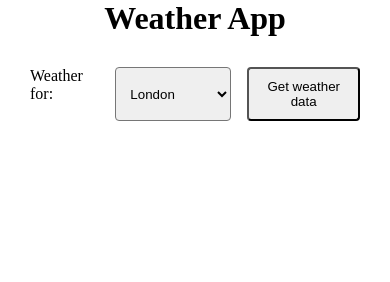
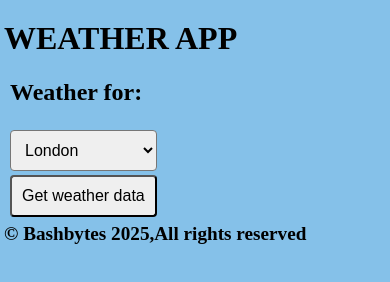
Before and after one commit to Majok-Bol/weather_app, a plain HTML site: page index.html in a window 390 px wide. Drawn offline with Linux system fonts and the light colour scheme.

```diff
--- a/index.css
+++ b/index.css
@@ -4,32 +4,77 @@
     margin:0;
     padding:0;
 }
-:root {
+/* :root {
     --dark-grey: #0a0a23;
     --light-grey: #f5f6f7;
     --white: #ffffff;
     --black: #000;
-}
+} */
 body{
     display:flex;
     flex-direction: column;
-
-
-    align-items: center;
+    background-color: #85c1e9 ;
+margin:4px;
 }
 .div{
     display: flex;
-    margin:20px;
-    padding:10px;
-    gap:1rem;
+    margin:2px;
+    padding:4px;
+    gap:0.2rem;
 
+}
+.heading{
+    font-size: 1.5rem;
+    font-weight: bold;
+}
+h1{
+    margin-top:1rem;
+    text-align: center;
+    margin-bottom: 1rem;
 }
 #select-city{
     border-radius: 4px;
     padding:10px;
+    cursor: pointer;
+    font-size: 1rem;
 
 }
 button{
         border-radius: 4px;
         padding:10px;
+        cursor:pointer;
+        font-size: 1rem;
 }
+button:hover,#select-city:hover{
+    background-color:#3498db  ;
+}
+footer{
+
+    font-weight: 700;
+    font-size: 1.2rem;
+    text-align: center;
+
+
+
+
+}
+  #weather-container p {
+    font-family: Arial, sans-serif;
+    font-size: 1rem;
+    color: #333;
+    margin: 8px 0;
+    padding: 4px 4px;
+    background-color: #f4f4f4;
+    border-radius: 6px;
+  }
+
+@media (max-width:480px) {
+    body {
+        align-items: flex-start;
+        flex-direction: column;
+    }
+ .div{
+    flex-direction: column;
+ }
+
+}
--- a/index.html
+++ b/index.html
@@ -7,22 +7,26 @@
     <link rel="stylesheet" href="./index.css" />
   </head>
   <body>
-    <h1>Weather App</h1>
+    <h1>WEATHER APP</h1>
     <div class="div">
       <p class="heading">Weather for:</p>
+      <br>
       <select id="select-city">
-        <option value=""></option>
+           <option value="tokyo">Tokyo</option>
         <option value="new-york">New York</option>
+             <option value="london" selected>London</option>
+          <option value="chicago">Chicago</option>
         <option value="los-angeles">Los Angeles</option>
-        <option value="chicago">Chicago</option>
+
         <option value="paris">Paris</option>
-        <option value="tokyo">Tokyo</option>
-        <option value="london" selected>London</option>
+
+
       </select>
       <button id="get-weather-btn">Get weather data</button>
     </div>
 
     <div id="weather-container"></div>
+    <footer>&copy; Bashbytes 2025,All rights reserved</footer>
     <script src="./script.js"></script>
   </body>
 </html>
--- a/script.js
+++ b/script.js
@@ -1,7 +1,6 @@
 const button=document.getElementById("get-weather-btn");
 const selectCity=document.getElementById("select-city");
 const weatherContainer=document.getElementById("weather-container");
-let weatherData=[];
 
 async function getWeather(city){
 
@@ -17,13 +16,15 @@ async function getWeather(city){
 
 function showWeather(city){
 weatherContainer.innerHTML=`
+
 <p>City : ${city.name!==undefined?`${city.name}`:`Name: N/A`}</p>
     <img
     src="${city.weather[0].icon?city.weather[0].icon:``}"
     id="weather-icon"
     alt='city-image'
     />
-        <p id="weather-main">${city.weather[0].main!==undefined?`Main weather type: ${city.weather[0].main}`:`Main weather type: N/A`} </p>
+    <div class="weather-data">
+    <p id="weather-main">${city.weather[0].main!==undefined?`Main weather type: ${city.weather[0].main}`:`Main weather type: N/A`} </p>
     <p>Description: ${city.weather[0].description!==undefined?`${city.weather[0].description}`:`Description: N/A`}</p>
      <p id="main-temperature">
      ${city.main.temp!==undefined?`Main temperature: ${city.main.temp} °C`:`Main temperature: N/A`}</p>
@@ -44,6 +45,7 @@ weatherContainer.innerHTML=`
           ${city.coord.lat!==undefined?`Latitudes: ${city.coord.lat}°`:`Latitudes: N/A`}</span>
          <br>
           <span>Longitudes: ${city.coord.lon!==undefined?`\n${city.coord.lon}°`:`Longitudes: N/A`}</span> </p>
+</div>
     `
 }
 
@@ -61,7 +63,6 @@ weatherContainer.innerHTML=`
 
     })
     .catch((error)=>{
-        console.error("Error fetching weather data: ",error);
         weatherContainer.innerHTML=`<p>Failed to load weather data: </p>`
     })
 
```
